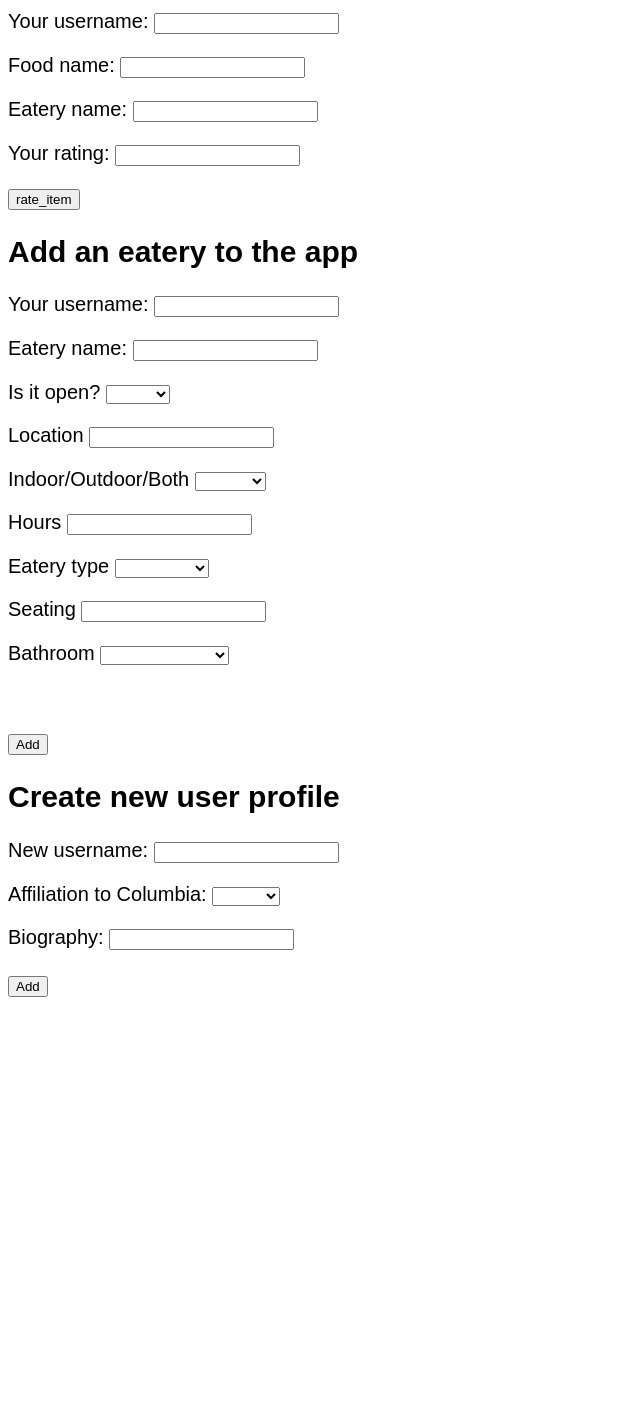
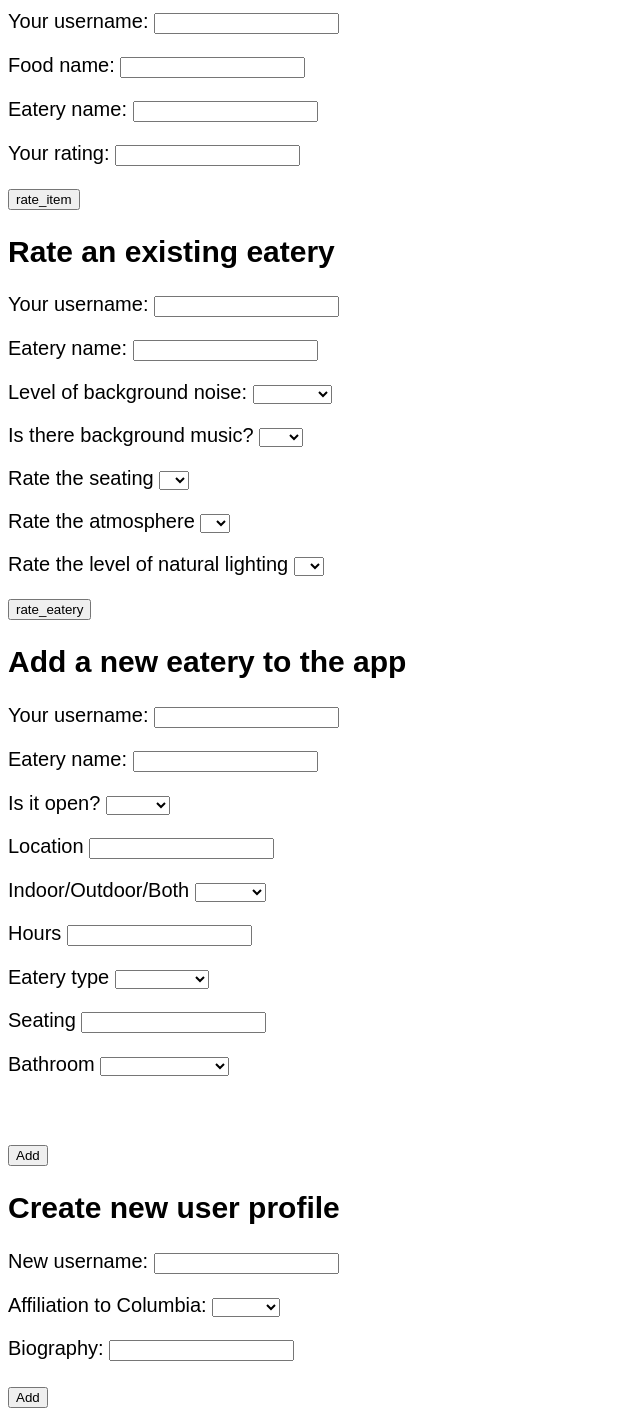
Before and after one commit to db758/cs4111-project1, a Flask app: page / in a window 1280 px wide. Shown: the part 864-2292 px from the top of the page, without its empty margins (0-640 px from the left). Before the commit the page ends 1881 px from the top, so only its background shows below. Run offline with Flask 2, Linux system fonts and the light colour scheme; parts of the project's set-up code (start-up, migrations or seed data) failed here and were passed over.

Commit message:
attempted rate_eatery

```diff
--- a/webserver/server.py
+++ b/webserver/server.py
@@ -189,6 +189,26 @@ def rate_item():
       cursor = g.conn.execute('INSERT INTO Rate VALUES (%s, %s, %s, %s)', (username, eid[0], iid[0], rating))
       cursor.close()
       return render_template("index.html")
+
+@app.route('/rate_eatery/', methods = ['POST'])
+def rate_eatery():
+  username = request.form['rate_eatery_username']
+  eatery = request.form['rate_eatery_eatery']
+  bg_noise = request.form['rate_background_noise']
+  bg_music = request.form['rate_background_music']
+  seating = request.form['rate_seating']
+  atmosphere = request.form['rate_atmosphere']
+  lighting = request.form['rate_natural_lighting']
+  cursor = g.conn.execute('SELECT DISTINCT eid FROM Eateries WHERE name = %s', (eatery))
+  eid = []
+  for result in cursor:
+    eid.append(result[0])
+  if len(eid)==0:
+    pass
+    # display error message about exact spelling and casing of eatery
+  cursor = g.conn.execute('INSERT INTO Ratings_About_Submitted VALUES (DEFAULT, %s, %s, %s, %s, %s, %s, %s)', (bg_noise, bg_music, seating, atmosphere, lighting, eid[0], username))
+  cursor.close()
+  return render_template("index.html")
 
 
 @app.route('/search_to_try_list/', methods=['GET','POST'])
--- a/webserver/templates/index.html
+++ b/webserver/templates/index.html
@@ -101,8 +101,62 @@
         </form>
     </div>
 
+    <div>
+        <h2>Rate an existing eatery </h2>
+        <form method="POST" action="/rate_eatery">
+            <p>Your username: <input type="text" name="rate_eatery_username"> </p>
+            <p>Eatery name: <input type="text" name="rate_eatery_eatery"> </p>
+            <p>Level of background noise:
+                <select name="rate_background_noise">
+                    <option value="Blank"></option>
+                    <option value="low">Low</option>
+                    <option value="moderate">Moderate</option>
+                    <option value="high">High</option>
+                </select>
+            </p>
+            <p>Is there background music?
+                <select name="rate_background_music">
+                    <option value="Blank"></option>
+                    <option value="True">Yes</option>
+                    <option value="False">No</option>
+                </select>
+            </p>
+            <p>Rate the seating
+                <select name="rate_seating">
+                    <option value="Blank"></option>
+                    <option value=1>1</option>
+                    <option value=2>2</option>
+                    <option value=3>3</option>
+                    <option value=4>4</option>
+                    <option value=5>5</option>
+                </select>
+            </p>
+            <p>Rate the atmosphere
+                <select name="rate_atmosphere">
+                    <option value="Blank"></option>
+                    <option value=1>1</option>
+                    <option value=2>2</option>
+                    <option value=3>3</option>
+                    <option value=4>4</option>
+                    <option value=5>5</option>
+                </select>
+            </p>
+            <p>Rate the level of natural lighting
+                <select name="rate_natural_lighting">
+                    <option value="Blank"></option>
+                    <option value=1>1</option>
+                    <option value=2>2</option>
+                    <option value=3>3</option>
+                    <option value=4>4</option>
+                    <option value=5>5</option>
+                </select>
+            </p>
+            <input type="submit" value="rate_eatery">
+        </form>
+    </div>
+
 <div>
-    <h2>Add an eatery to the app</h2>
+    <h2>Add a new eatery to the app</h2>
     <form method="POST" action="/add_eatery"> <!--Reroute to same homepage -->
         <p>Your username: <input type="text" name="username"> </p>
         <p>Eatery name: <input type="text" name="eatery_name"> </p>
```
